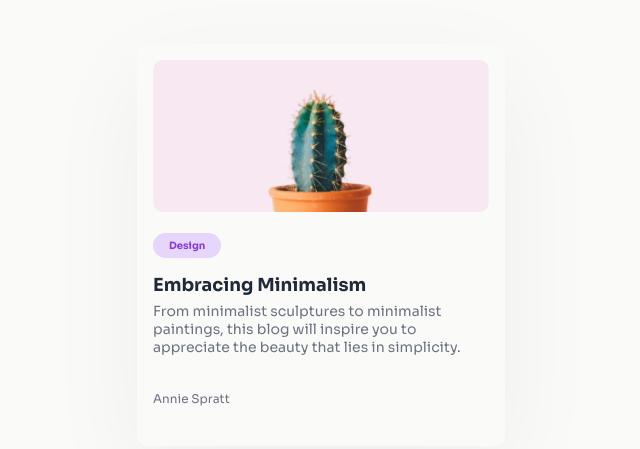
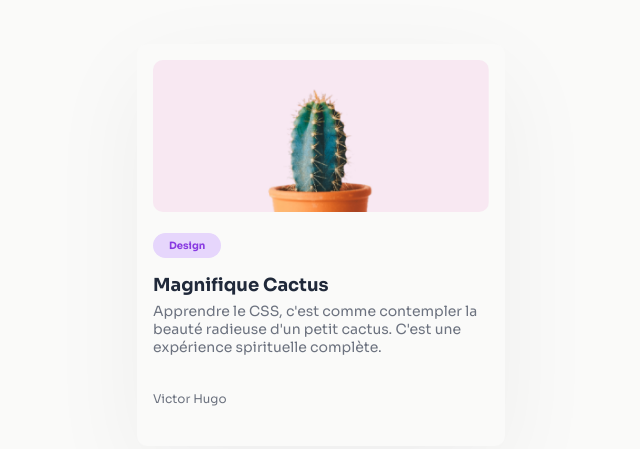
Before and after one commit to BenoitLecoeuvre/BenoitLecoeuvre.github.io, a plain HTML site: page index.html in a window 1280 px wide. Shown: the part 120-569 px from the top of the page, without its empty margins (319-959 px from the left). Drawn offline with Linux system fonts and the light colour scheme.

Commit message:
adapt margin

```diff
--- a/index.html
+++ b/index.html
@@ -10,7 +10,7 @@
     <style>
         body {
             width: 1280px;
-            margin: 164px 0;
+            margin: 164px auto;
             font-family: 'Sora', sans-serif;
             background-color: #FAFAF9;
             color: #6C727F;
@@ -65,9 +65,9 @@
     <div class="card">
         <img src="./assets/cactus_img.jpg">
         <div class="tag">Design</div>
-        <h2>Embracing Minimalism</h2>
-        <p>From minimalist sculptures to minimalist paintings, this blog will inspire you to appreciate the beauty that lies in simplicity.</p>
-        <div class="smalltext"><br />Annie Spratt</div>
+        <h2>Magnifique Cactus</h2>
+        <p>Apprendre le CSS, c'est comme contempler la beauté radieuse d'un petit cactus. C'est une expérience spirituelle complète.</p>
+        <div class="smalltext"><br />Victor Hugo</div>
     </div>
 </body>
 </html>
```
